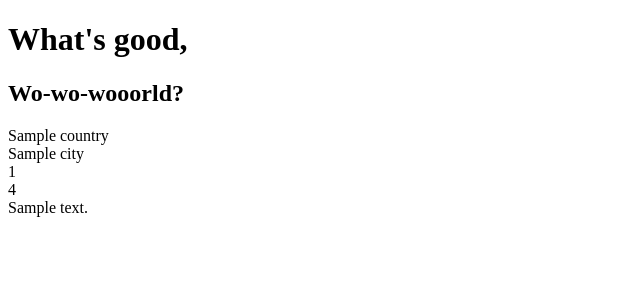
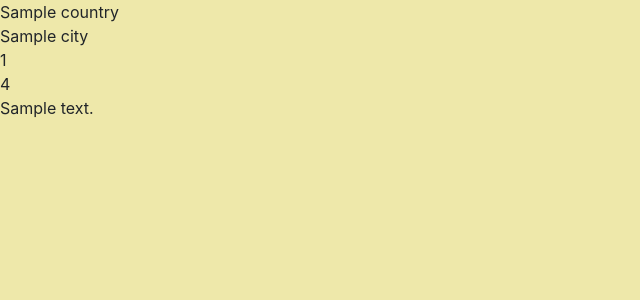
Before and after one commit to alexandruvalentin/Citizfied, a Flask app: page / in a window 1280 px wide. Shown: the top 300 px of the page, without its empty margins (0-640 px from the left). Run offline with Flask 2, Linux system fonts and the light colour scheme; a database or web service that is not in the repository returns one stand-in record (values such as "Sample title"); some libraries are stand-ins or nearby versions.

Commit message:
Add Bootstrap and static files

```diff
--- /dev/null
+++ b/static/css/style.css
@@ -0,0 +1,3 @@
+body {
+    background-color: palegoldenrod;
+}
--- a/templates/base.html
+++ b/templates/base.html
@@ -5,14 +5,28 @@
     <meta charset="UTF-8">
     <meta http-equiv="X-UA-Compatible" content="IE=edge">
     <meta name="viewport" content="width=device-width, initial-scale=1.0">
+    <link rel="stylesheet" href="https://cdnjs.cloudflare.com/ajax/libs/font-awesome/5.15.3/css/all.min.css"
+        integrity="sha512-iBBXm8fW90+nuLcSKlbmrPcLa0OT92xO1BIsZ+ywDWZCvqsWgccV3gFoRBv0z+8dLJgyAHIhR35VZc2oM/gI1w=="
+        crossorigin="anonymous" referrerpolicy="no-referrer" type="text/css" />
+    <link rel="stylesheet" href="https://cdn.jsdelivr.net/npm/bootstrap@4.6.0/dist/css/bootstrap.min.css"
+        type="text/css" />
+    <link rel="stylesheet" href="{{ url_for('static', filename='css/style.css')}}" type="text/css">
+    {% block styles %}
+    {% endblock %}
     <title>Citizfied</title>
 </head>
 
 <body>
-    <h1>What's good, </h1>
+
     {% block content %}
     {% endblock %}
 
+    <script src="https://code.jquery.com/jquery-3.6.0.min.js"
+        integrity="sha256-/xUj+3OJU5yExlq6GSYGSHk7tPXikynS7ogEvDej/m4=" crossorigin="anonymous"></script>
+    <script src="https://cdn.jsdelivr.net/npm/bootstrap@4.6.0/dist/js/bootstrap.min.js"></script>
+    <script src="{{ url_for('static', filename='js/script.js') }}"></script>
+    {% block scripts %}
+    {% endblock %}
 </body>
 
 </html>
--- a/templates/reviews.html
+++ b/templates/reviews.html
@@ -1,7 +1,5 @@
 {% extends "base.html" %}
 {% block content %}
-
-<h2>Wo-wo-wooorld?</h2>
 
 {% for reviews in reviews %}
 {{ reviews.country }}<br>
```
Also changed, not shown: static/js/script.js (added).
